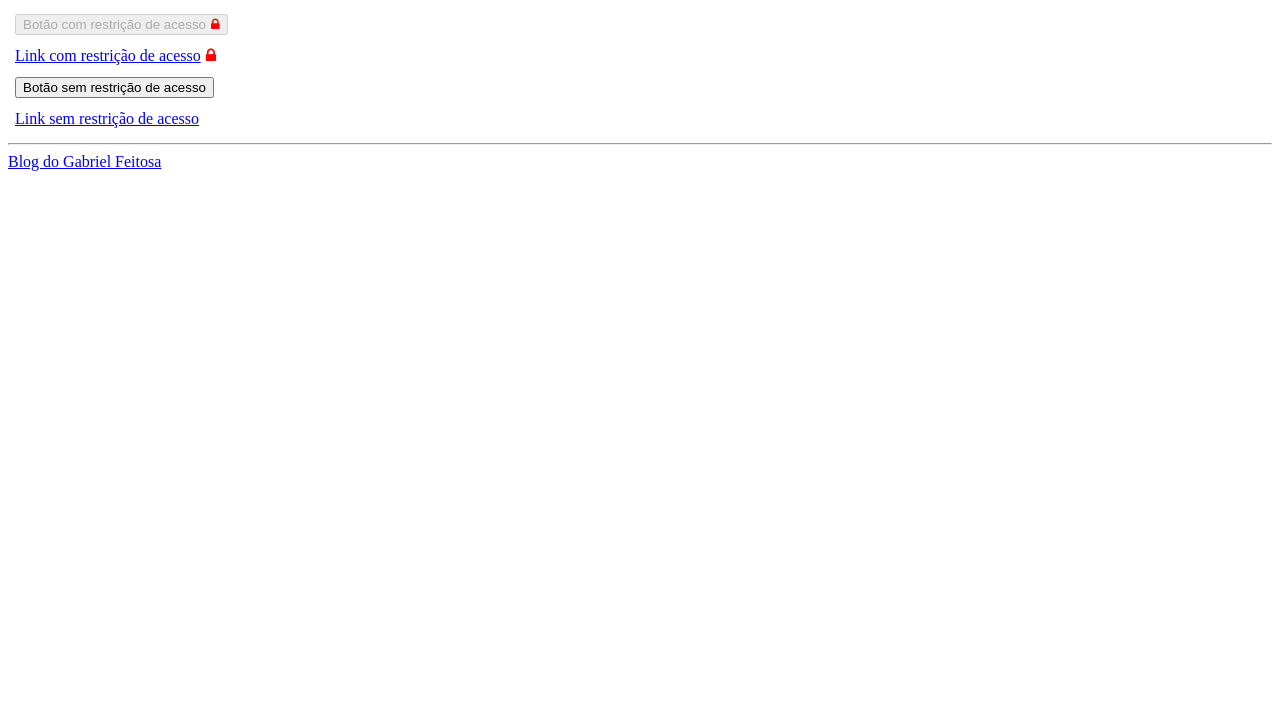
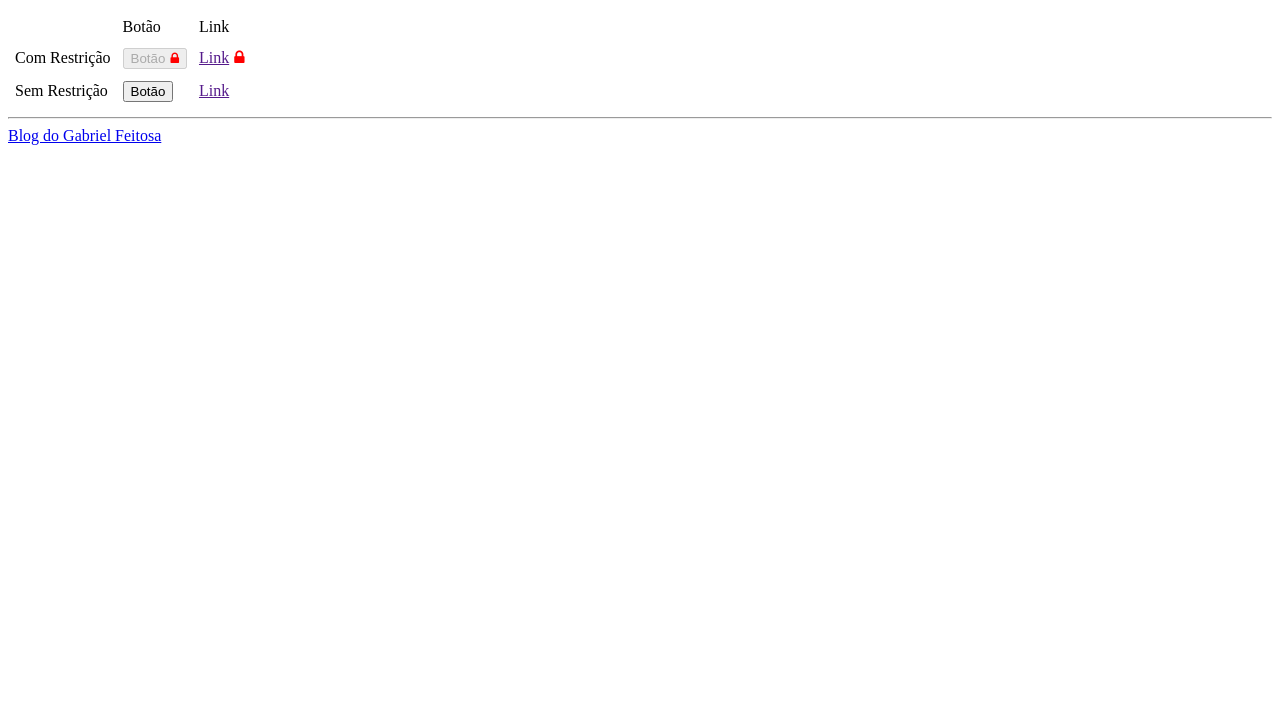
Before and after one commit to gabrielfeitosa/angularjs-directive-access, a plain HTML site: page index.html in a window 1280 px wide. Shown: the part 73-800 px from the top of the page. Drawn offline with nearby package versions, Linux system fonts and the light colour scheme.

Commit message:
Refactoring

```diff
--- a/css/style.css
+++ /dev/null
@@ -1,12 +0,0 @@
-.block {
-    margin-left: 5px;
-    color: red;
-}
-
-a[disabled] {
-    pointer-events: none;
-}
-
-td {
-    padding: 5px
-}
--- a/index.html
+++ b/index.html
@@ -5,31 +5,49 @@
     <meta charset="utf-8" />
     <link rel="shortcut icon" type="image/x-icon" href="favicon.ico">
     <title>Blog do Gabriel Feitosa</title>
-    <link rel="stylesheet" href="css/font-awesome/css/font-awesome.min.css">
-    <link rel="stylesheet" href="css/style.css">
+    <link rel="stylesheet" href="font-awesome/css/font-awesome.min.css">
+    <style>
+        .block {
+            margin-left: 5px;
+            color: red;
+        }
+
+        a[disabled] {
+            pointer-events: none;
+        }
+
+        td {
+            padding: 5px
+        }
+    </style>
 </head>
 
 <body>
-    <h1>AngularJS: Diretivas de acesso</h1>
+    <h1>AngularJS: Diretiva de acesso</h1>
     <table>
+        <th>
+            <tr>
+                <td></td>
+                <td>Botão</td>
+                <td>Link</td>
+            </tr>
+        </th>
         <tr>
+            <td>Com Restrição</td>
             <td>
-                <button acesso permissao="block" onclick="alert('Ops, deu errado!')">Botão com restrição de acesso</button>
+                <button permissao-acesso="block" onclick="alert('Ops, deu errado!')">Botão</button>
+            </td>
+            <td>
+                <a href="" permissao-acesso="block" onclick="alert('Ops, deu errado!')">Link</a>
             </td>
         </tr>
         <tr>
+            <td>Sem Restrição</td>
             <td>
-                <a href="http://gabrielfeitosa.com" acesso permissao="block">Link com restrição de acesso</a>
+                <button permissao-acesso="no-block" onclick="alert('Aeee \\o/, botão liberado!')">Botão</button>
             </td>
-        </tr>
-        <tr>
             <td>
-                <button acesso permissao="no-block" onclick="alert('Ops, botão liberado!')">Botão sem restrição de acesso</button>
-            </td>
-        </tr>
-        <tr>
-            <td>
-                <a href="http://gabrielfeitosa.com" acesso permissao="no-block" target="_blank">Link sem restrição de acesso</a>
+                <a href="" permissao-acesso="no-block" onclick="alert('Aeee \\o/, link liberado!')">Link</a>
             </td>
         </tr>
     </table>
--- a/js/app.js
+++ b/js/app.js
@@ -1,11 +1,12 @@
 (function(){
 
     angular.module('acesso',[])
-    .directive('acesso', function(){
+    .directive('permissaoAcesso', function(){
         return {
             restrict: 'A',
             link: function ($scope, element, attrs) {
-                if (attrs.permissao === 'block') {
+                console.log(element);
+                if (attrs.permissaoAcesso === 'block') {
                     element.attr('disabled', 'disabled');
                     element.append('<span class="block fa fa-lock"></span>');
                 }
```
Also changed, not shown: font-awesome/css/font-awesome.min.css (renamed from css/font-awesome/css/font-awesome.min.css), font-awesome/fonts/FontAwesome.otf (renamed from css/font-awesome/fonts/FontAwesome.otf), font-awesome/fonts/fontawesome-webfont.ttf (renamed from css/font-awesome/fonts/fontawesome-webfont.ttf), font-awesome/fonts/fontawesome-webfont.woff (renamed from css/font-awesome/fonts/fontawesome-webfont.woff), font-awesome/fonts/fontawesome-webfont.woff2 (renamed from css/font-awesome/fonts/fontawesome-webfont.woff2), 4 other files.
